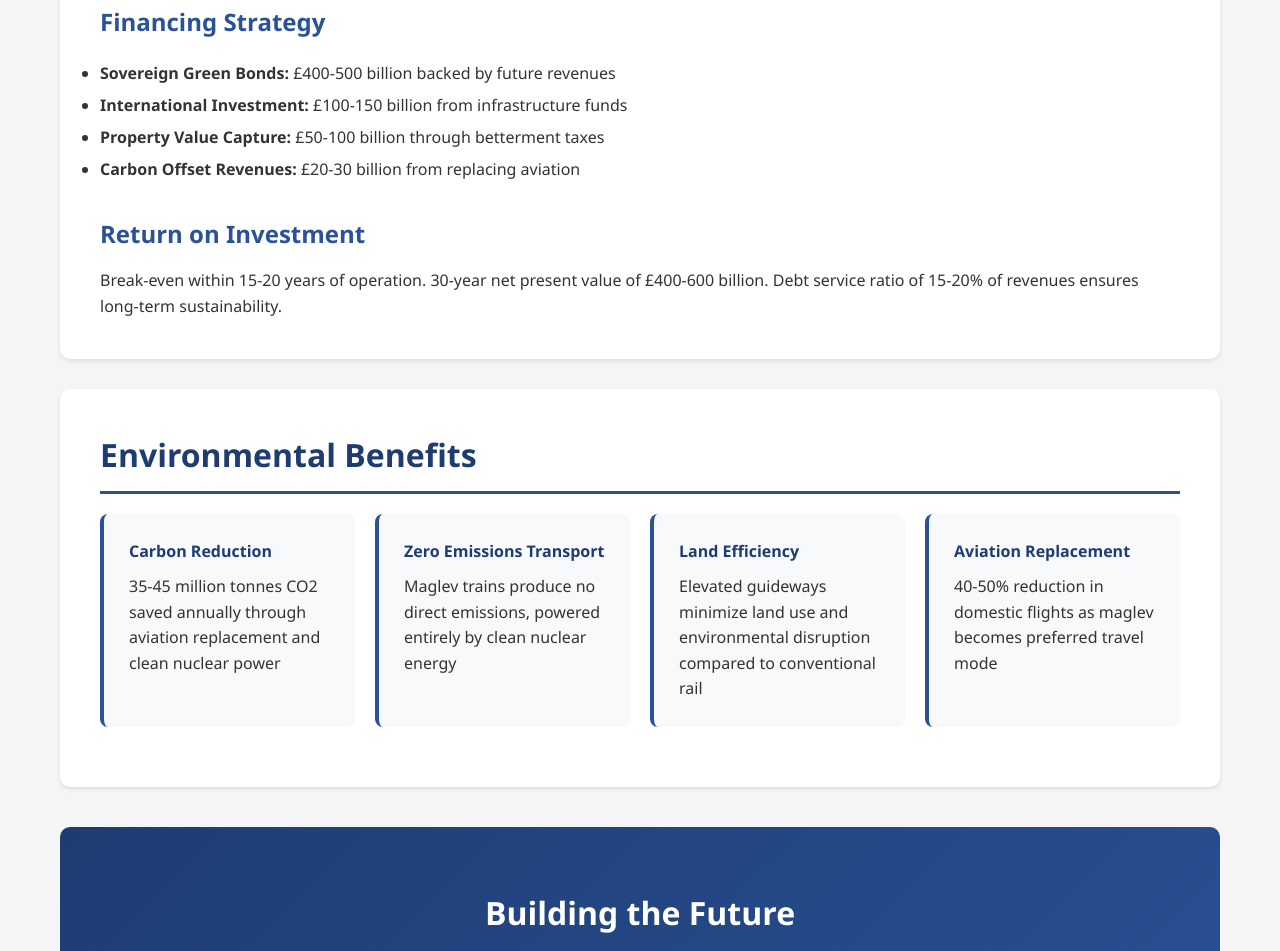
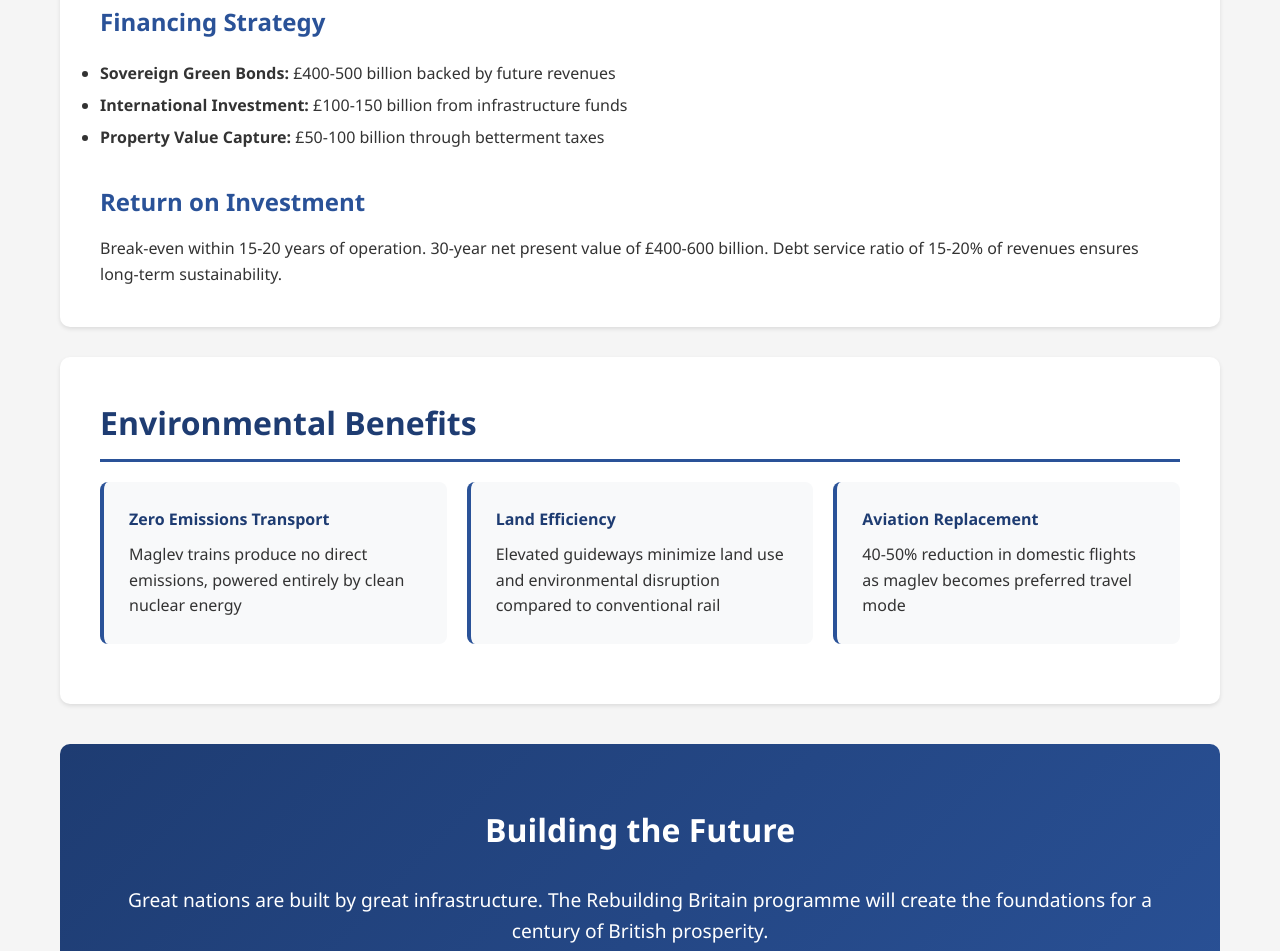
Before and after one commit to Btcphilosopher/maglev, a plain HTML site: page index.html in a window 1280 px wide. Shown: the part 4146-5097 px from the top of the page. Drawn offline with Linux system fonts and the light colour scheme.

Commit message:
Update index.html

```diff
--- a/index.html
+++ b/index.html
@@ -414,7 +414,6 @@
                 <li><strong>Sovereign Green Bonds:</strong> £400-500 billion backed by future revenues</li>
                 <li><strong>International Investment:</strong> £100-150 billion from infrastructure funds</li>
                 <li><strong>Property Value Capture:</strong> £50-100 billion through betterment taxes</li>
-                <li><strong>Carbon Offset Revenues:</strong> £20-30 billion from replacing aviation</li>
             </ul>
 
             <h3>Return on Investment</h3>
@@ -424,10 +423,6 @@
         <div class="section">
             <h2>Environmental Benefits</h2>
             <div class="benefits-grid">
-                <div class="benefit-card">
-                    <h4>Carbon Reduction</h4>
-                    <p>35-45 million tonnes CO2 saved annually through aviation replacement and clean nuclear power</p>
-                </div>
                 <div class="benefit-card">
                     <h4>Zero Emissions Transport</h4>
                     <p>Maglev trains produce no direct emissions, powered entirely by clean nuclear energy</p>
```
